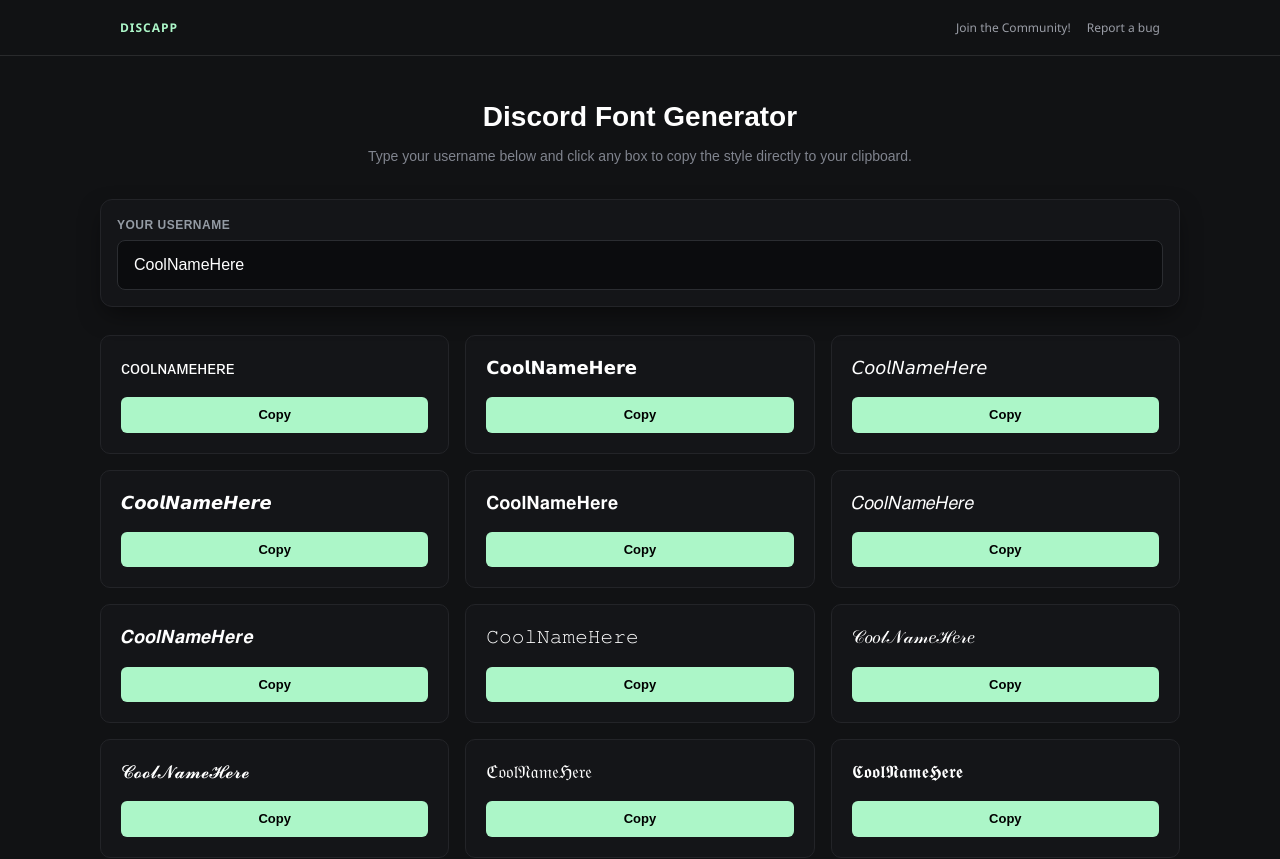
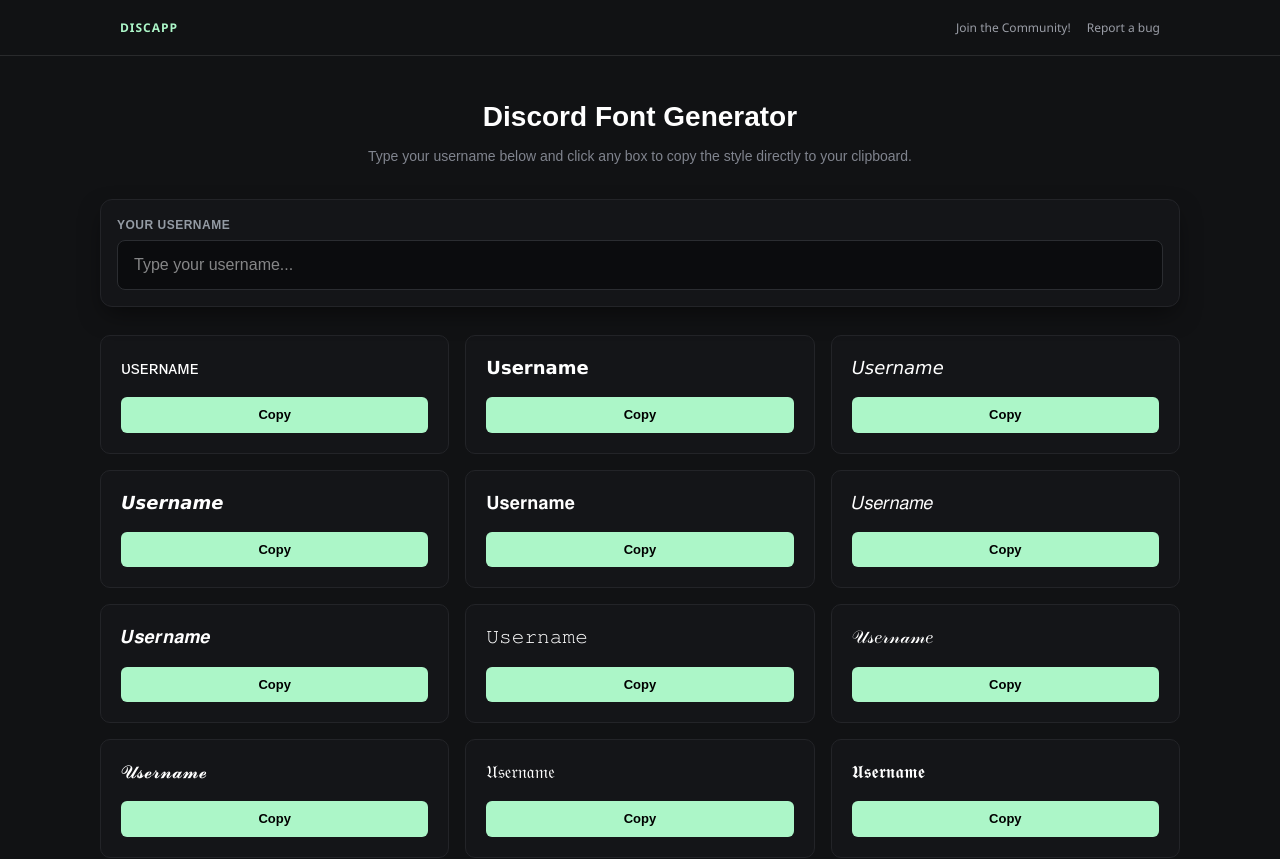
Before and after one commit to discapp-project/discapp-web, a Next.js app: page /font-generator in a window 1280 px wide. Shown: the top 859 px of the page. Built offline with nearby package versions, Linux system fonts and the light colour scheme; no server answers.

Commit message:
Add zalgo text option and make input field blank

```diff
--- a/src/app/font-generator/font-generator.tsx
+++ b/src/app/font-generator/font-generator.tsx
@@ -90,7 +90,7 @@ const FONT_TRANSFORMS: FontTransform[] = [
         a: "𝒶", b: "𝒷", c: "𝒸", d: "𝒹", e: "𝑒", f: "𝒻", g: "𝑔", h: "𝒽",
         i: "𝒾", j: "𝒿", k: "𝓀", l: "𝓁", m: "𝓂", n: "𝓃", o: "𝑜", p: "𝓅",
         q: "𝓆", r: "𝓇", s: "𝓈", t: "𝓉", u: "𝓊", v: "𝓋", w: "𝓌", x: "𝓍",
-        y: "𝓎", z: "𝓏", A: "𝒜", B: "ℬ", C: "𝒞", D: "𝒟", E: "ℰ", F: "ℱ",
+        y: "𝓎", z: "𝒛", A: "𝒜", B: "ℬ", C: "𝒞", D: "𝒟", E: "ℰ", F: "ℱ",
         G: "𝒢", H: "ℋ", I: "ℐ", J: "𝒥", K: "𝒦", L: "ℒ", M: "ℳ", N: "𝒩",
         O: "𝒪", P: "𝒫", Q: "𝒬", R: "ℛ", S: "𝒮", T: "𝒯", U: "𝒰", V: "𝒱",
         W: "𝒲", X: "𝒳", Y: "𝒴", Z: "ℤ"
@@ -111,10 +111,10 @@ const FONT_TRANSFORMS: FontTransform[] = [
     transform: (text) => {
       const map: Record<string, string> = {
         a: "𝔞", b: "𝔟", c: "𝔠", d: "𝔡", e: "𝔢", f: "𝔣", g: "𝔤", h: "𝔥",
-        i: "𝔦", j: "𝔧", k: "𝔨", l: "𝔩", m: "𝔪", n: "𝔞", o: "𝔬", p: "𝔟",
+        i: "𝔦", j: "𝔧", k: "𝔨", l: "𝔩", m: "𝔪", n: "𝔫", o: "𝔬", p: "𝔭",
         q: "𝔮", r: "𝔯", s: "𝔰", t: "𝔱", u: "𝔲", v: "𝔳", w: "𝔴", x: "𝔵",
         y: "𝔶", z: "𝔷", A: "𝔄", B: "𝔅", C: "ℭ", D: "𝔇", E: "𝔈", F: "𝔉",
-        G: "𝔤", H: "ℌ", I: "ℑ", J: "𝔍", K: "𝔎", L: "𝔏", M: "𝔐", N: "𝔑",
+        G: "𝔊", H: "ℌ", I: "ℑ", J: "𝔍", K: "𝔎", L: "𝔏", M: "𝔐", N: "𝔑",
         O: "𝔒", P: "𝔓", Q: "𝔔", R: "ℜ", S: "𝔖", T: "𝔗", U: "𝔘", V: "𝔙",
         W: "𝔚", X: "𝔛", Y: "𝔜", Z: "ℨ"
       };
@@ -263,10 +263,33 @@ const FONT_TRANSFORMS: FontTransform[] = [
   {
     transform: (text) => `꧁ ${text} ꧂`,
   },
+  {
+    transform: (text) => {
+      const above = ["\u030d", "\u030e", "\u0304", "\u0307", "\u0308", "\u0310", "\u0312", "\u0313", "\u0314", "\u0315", "\u031a", "\u031b", "\u0340", "\u0341", "\u0358", "\u0360", "\u0361"];
+      const middle = ["\u0315", "\u031b", "\u0334", "\u0335", "\u0337", "\u0338", "\u0339", "\u033a", "\u033b", "\u033c", "\u0345", "\u0362"];
+      const below = ["\u0316", "\u0317", "\u0318", "\u0319", "\u031c", "\u031d", "\u031e", "\u031f", "\u0320", "\u0324", "\u0325", "\u0326", "\u0327", "\u0328", "\u0329", "\u032a", "\u032b", "\u032c", "\u032d", "\u032e", "\u032f", "\u0330", "\u0331", "\u0332", "\u0333", "\u0339", "\u033a", "\u033b", "\u033c", "\u0347", "\u0348", "\u0349", "\u034d", "\u034e", "\u0353", "\u0354", "\u0355", "\u0356", "\u0359", "\u035a", "\u035b", "\u035c", "\u035d", "\u035e", "\u035f", "\u0360", "\u0362", "\u0363", "\u0364", "\u0365", "\u0366", "\u0367", "\u0368", "\u0369", "\u036a", "\u036b", "\u036c", "\u036d", "\u036e", "\u036f"];
+
+      const getRandomChar = (arr: string[]) => arr[Math.floor(Math.random() * arr.length)];
+
+      return text.split("").map((c) => {
+        if (c.trim() === "") return c;
+        let res = c;
+        const numAbove = Math.floor(Math.random() * 3) + 1;
+        const numMiddle = Math.floor(Math.random() * 2);
+        const numBelow = Math.floor(Math.random() * 3) + 1;
+
+        for (let i = 0; i < numAbove; i++) res += getRandomChar(above);
+        for (let i = 0; i < numMiddle; i++) res += getRandomChar(middle);
+        for (let i = 0; i < numBelow; i++) res += getRandomChar(below);
+
+        return res;
+      }).join("");
+    },
+  },
 ];
 
 export default function DiscordFontGenerator() {
-  const [username, setUsername] = useState<string>("CoolNameHere");
+  const [username, setUsername] = useState<string>("");
   const [copiedIndex, setCopiedIndex] = useState<number | null>(null);
 
   const handleCopy = (styledText: string, index: number) => {
```
